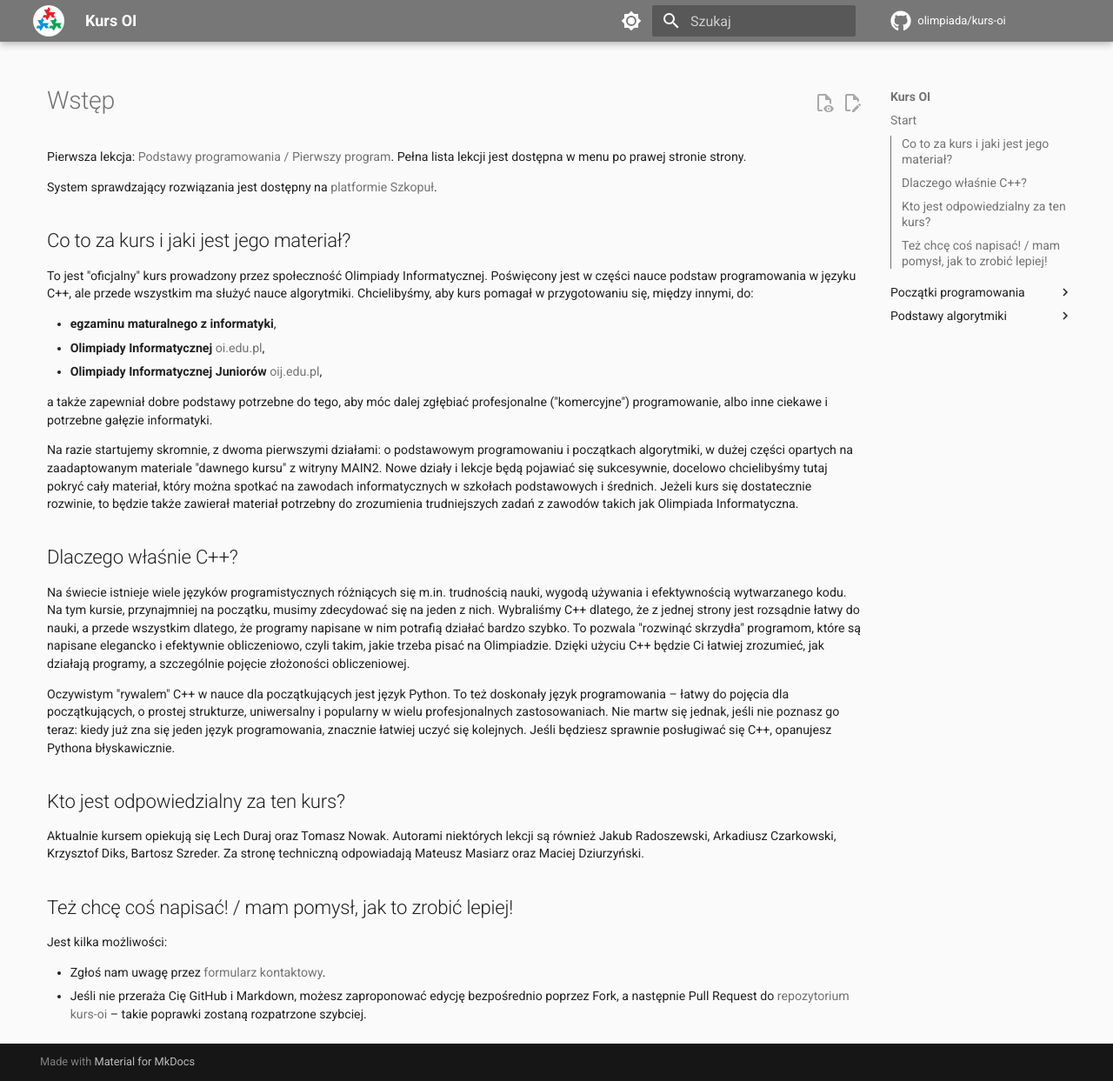
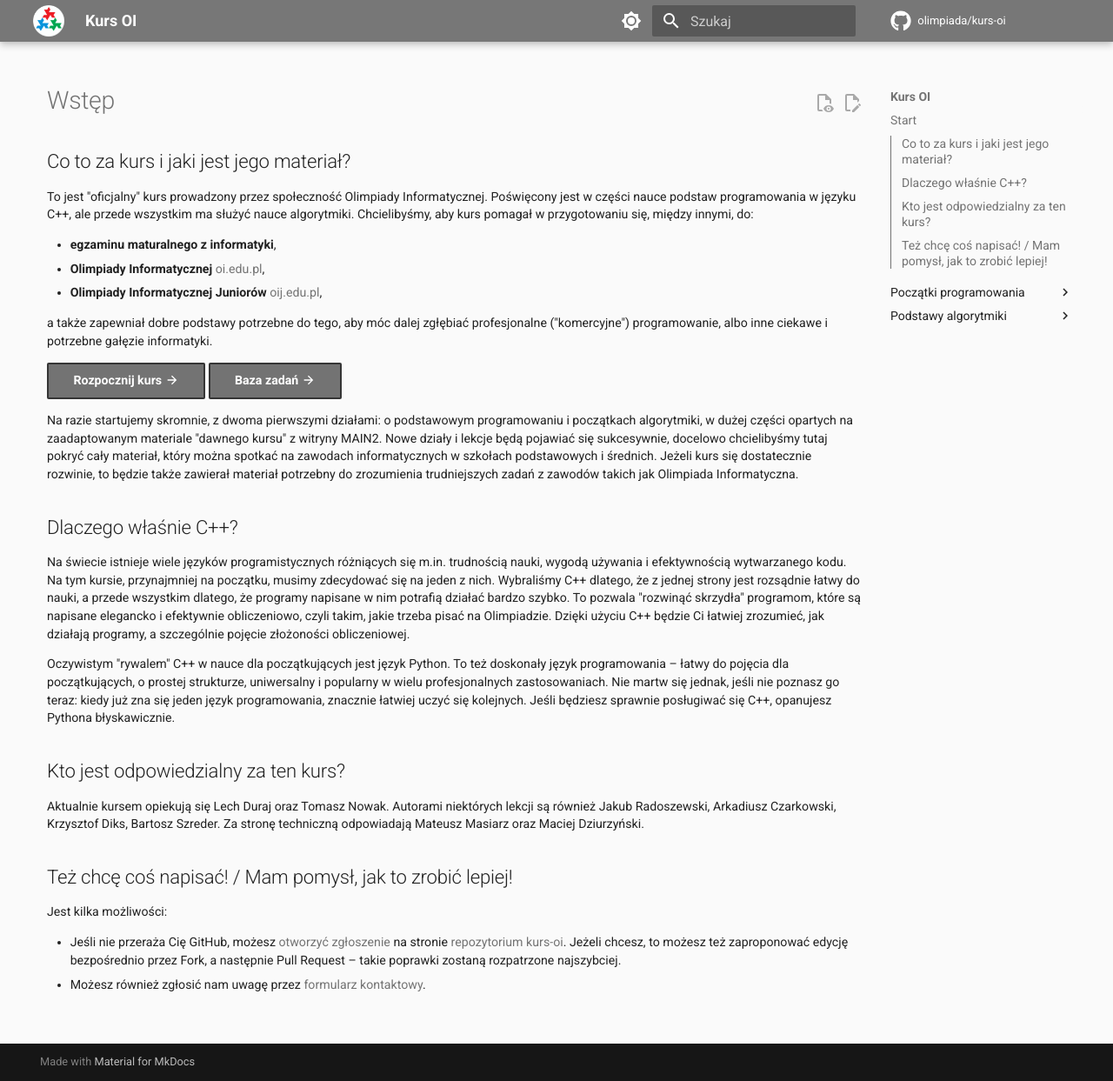
Before and after one commit to olimpiada/kurs-oi, an MkDocs documentation site: the page built from docs/index.md, in a window 1280 px wide and 1243 px high. Shown: the whole window at 87% size. Built offline with MkDocs 1.6.1 and Material for MkDocs 9.7.7, drawn with Linux system fonts in a browser that asks for light colours; comment, search, counter and statistics services are not loaded.

Commit message:
Przyciski na stronie głównej

```diff
--- a/docs/index.md
+++ b/docs/index.md
@@ -1,8 +1,4 @@
 # Wstęp
-
-Pierwsza lekcja: [Podstawy programowania / Pierwszy program](https://kurs.oi.edu.pl/A-podstawy-programowania/A1-pierwszy-program/). Pełna lista lekcji jest dostępna w menu po prawej stronie strony.
-
-System sprawdzający rozwiązania jest dostępny na [platformie Szkopuł](https://szkopul.edu.pl/c/kurs-oi/).
 
 ## Co to za kurs i jaki jest jego materiał?
 
@@ -14,21 +10,29 @@ To jest "oficjalny" kurs prowadzony przez społeczność Olimpiady Informatyczne
 
 a także zapewniał dobre podstawy potrzebne do tego, aby móc dalej zgłębiać profesjonalne ("komercyjne") programowanie, albo inne ciekawe i potrzebne gałęzie informatyki.
 
+[Rozpocznij kurs :material-arrow-right:](A-podstawy-programowania/A1-pierwszy-program.md){ .md-button .md-button--primary }
+[Baza zadań :material-arrow-right:](https://szkopul.edu.pl/c/kurs-oi/p/){ .md-button .md-button--primary }
+
 Na razie startujemy skromnie, z dwoma pierwszymi działami: o podstawowym programowaniu i początkach algorytmiki, w dużej części opartych na zaadaptowanym materiale "dawnego kursu" z witryny MAIN2. Nowe działy i lekcje będą pojawiać się sukcesywnie, docelowo chcielibyśmy tutaj pokryć cały materiał, który można spotkać na zawodach informatycznych w szkołach podstawowych i średnich. Jeżeli kurs się dostatecznie rozwinie, to będzie także zawierał materiał potrzebny do zrozumienia trudniejszych zadań z zawodów takich jak Olimpiada Informatyczna.
 
 ## Dlaczego właśnie C++?
 
-Na świecie istnieje wiele języków programistycznych różniących się m.in. trudnością nauki, wygodą używania i efektywnością wytwarzanego kodu. Na tym kursie, przynajmniej na początku, musimy zdecydować się na jeden z nich. Wybraliśmy C++ dlatego, że z jednej strony jest rozsądnie łatwy do nauki, a przede wszystkim dlatego, że programy napisane w nim potrafią działać bardzo szybko. To pozwala "rozwinąć skrzydła" programom, które są napisane elegancko i efektywnie obliczeniowo, czyli takim, jakie trzeba pisać na Olimpiadzie. Dzięki użyciu C++ będzie Ci łatwiej zrozumieć, jak działają programy, a szczególnie pojęcie złożoności obliczeniowej.
+Na świecie istnieje wiele języków programistycznych różniących się m.in. trudnością nauki, wygodą używania i efektywnością wytwarzanego kodu. Na tym kursie, przynajmniej na początku, musimy zdecydować się na jeden z nich. Wybraliśmy C++ dlatego, że z jednej strony jest rozsądnie łatwy do nauki, a przede wszystkim dlatego, że programy napisane w nim potrafią działać bardzo szybko. To pozwala "rozwinąć skrzydła" programom, które są napisane elegancko i efektywnie obliczeniowo, czyli takim, jakie trzeba pisać na Olimpiadzie. Dzięki użyciu C++ będzie Ci łatwiej zrozumieć, jak działają programy, a szczególnie pojęcie złożoności obliczeniowej.
 
 Oczywistym "rywalem" C++ w nauce dla początkujących jest język Python. To też doskonały język programowania – łatwy do pojęcia dla początkujących, o prostej strukturze, uniwersalny i popularny w wielu profesjonalnych zastosowaniach. Nie martw się jednak, jeśli nie poznasz go teraz: kiedy już zna się jeden język programowania, znacznie łatwiej uczyć się kolejnych. Jeśli będziesz sprawnie posługiwać się C++, opanujesz Pythona błyskawicznie.
 
 ## Kto jest odpowiedzialny za ten kurs?
 
-Aktualnie kursem opiekują się Lech Duraj oraz Tomasz Nowak. Autorami niektórych lekcji są również Jakub Radoszewski, Arkadiusz Czarkowski, Krzysztof Diks, Bartosz Szreder. Za stronę techniczną odpowiadają Mateusz Masiarz oraz Maciej Dziurzyński.
+Aktualnie kursem opiekują się Lech Duraj oraz Tomasz Nowak. Autorami niektórych lekcji są również Jakub Radoszewski, Arkadiusz Czarkowski, Krzysztof Diks, Bartosz Szreder. Za stronę techniczną odpowiadają Mateusz Masiarz oraz Maciej Dziurzyński.
 
-## Też chcę coś napisać! / mam pomysł, jak to zrobić lepiej!
+## Też chcę coś napisać! / Mam pomysł, jak to zrobić lepiej!
 
 Jest kilka możliwości:
 
- * Zgłoś nam uwagę przez [formularz kontaktowy](https://forms.gle/Nj8oRMhaV7QxnFZLA).
- * Jeśli nie przeraża Cię GitHub i Markdown, możesz zaproponować edycję bezpośrednio poprzez Fork, a następnie Pull Request do [repozytorium kurs-oi](https://github.com/olimpiada/kurs-oi/) – takie poprawki zostaną rozpatrzone szybciej.
+ * Jeśli nie przeraża Cię GitHub, możesz
+   [otworzyć zgłoszenie](https://github.com/olimpiada/kurs-oi/issues/new) na
+   stronie [repozytorium kurs-oi](https://github.com/olimpiada/kurs-oi/). Jeżeli
+   chcesz, to możesz też zaproponować edycję bezpośrednio przez Fork, a
+   następnie Pull Request – takie poprawki zostaną rozpatrzone najszybciej.
+ * Możesz również zgłosić nam uwagę przez
+   [formularz kontaktowy](https://forms.gle/Nj8oRMhaV7QxnFZLA).
```
